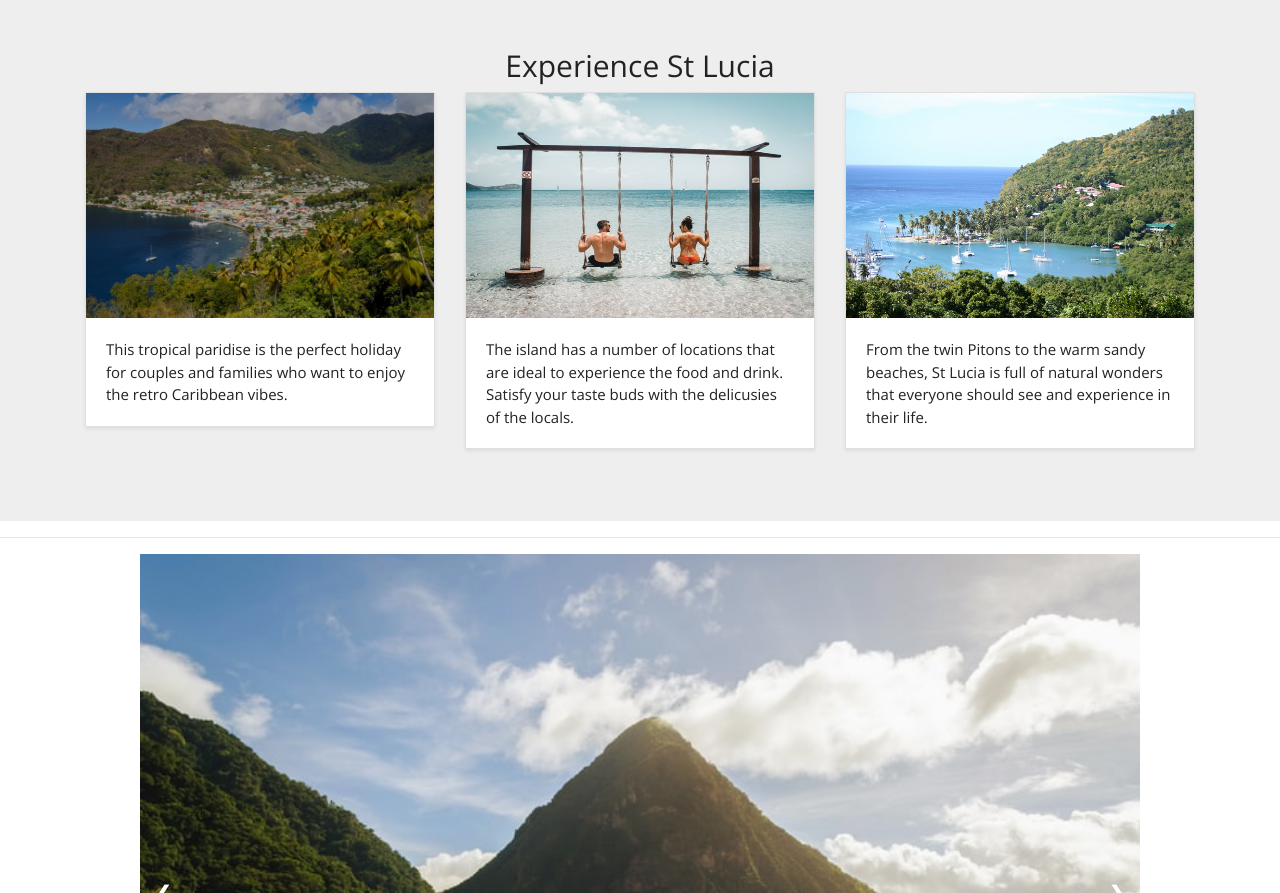
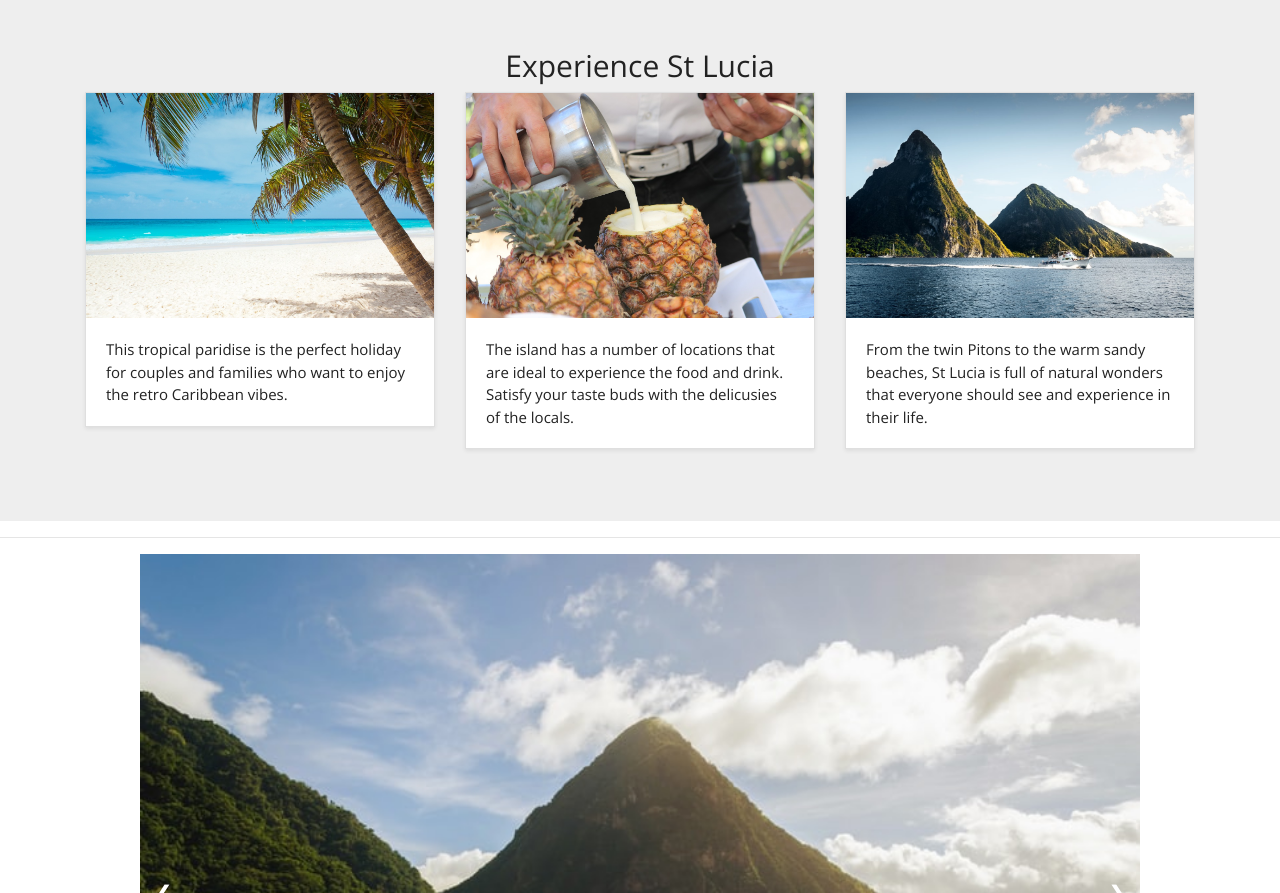
Before and after one commit to katerinaelsasser/st-lucia, a plain HTML site: page index.html in a window 1280 px wide. Shown: the part 902-1795 px from the top of the page. Drawn offline with nearby package versions, Linux system fonts and the light colour scheme; some packages are replaced by stand-ins of ours.

Commit message:
adding new images to the experience section

```diff
--- a/index.html
+++ b/index.html
@@ -33,7 +33,7 @@
       <div class="row">
         <div class="col-md-4">
           <div class="card mb-4 shadow-sm">
-            <img class="bd-placeholder-img card-img-top" width="100%" height="225" src="assets/images/gallery/location-photo-3.jpg" xmlns="http://www.w3.org/2000/svg" preserveAspectRatio="xMidYMid slice" focusable="false" role="img" aria-label="Placeholder: Thumbnail"><title>Placeholder</title><rect width="100%" height="100%" fill="#55595c"/>
+            <img class="bd-placeholder-img card-img-top" width="100%" height="225" src="assets/images/experience/experience-photo-1.jpg" xmlns="http://www.w3.org/2000/svg" preserveAspectRatio="xMidYMid slice" focusable="false" role="img" aria-label="Placeholder: Thumbnail"><title>Placeholder</title><rect width="100%" height="100%" fill="#55595c"/>
             <div class="card-body">
               <p class="card-text">This tropical paridise is the perfect holiday for couples and families who want to enjoy the retro Caribbean vibes.</p>
             </div>
@@ -41,7 +41,7 @@
         </div>
         <div class="col-md-4">
           <div class="card mb-4 shadow-sm">
-            <img class="bd-placeholder-img card-img-top" width="100%" height="225" src="assets/images/gallery/location-photo-4.jpg" xmlns="http://www.w3.org/2000/svg" preserveAspectRatio="xMidYMid slice" focusable="false" role="img" aria-label="Placeholder: Thumbnail"><title>Placeholder</title><rect width="100%" height="100%" fill="#55595c"/>
+            <img class="bd-placeholder-img card-img-top" width="100%" height="225" src="assets/images/experience/experience-photo-2.jpg" xmlns="http://www.w3.org/2000/svg" preserveAspectRatio="xMidYMid slice" focusable="false" role="img" aria-label="Placeholder: Thumbnail"><title>Placeholder</title><rect width="100%" height="100%" fill="#55595c"/>
             <div class="card-body">
               <p class="card-text">The island has a number of locations that are ideal to experience the food and drink. Satisfy your taste buds with the delicusies of the locals.</p>
             </div>
@@ -49,7 +49,7 @@
         </div>
         <div class="col-md-4">
           <div class="card mb-4 shadow-sm">
-            <img class="bd-placeholder-img card-img-top" width="100%" height="225" src="assets/images/gallery/location-photo-7.jpg" xmlns="http://www.w3.org/2000/svg" preserveAspectRatio="xMidYMid slice" focusable="false" role="img" aria-label="Placeholder: Thumbnail"><title>Placeholder</title><rect width="100%" height="100%" fill="#55595c"/>
+            <img class="bd-placeholder-img card-img-top" width="100%" height="225" src="assets/images/experience/experience-photo-3.jpg" xmlns="http://www.w3.org/2000/svg" preserveAspectRatio="xMidYMid slice" focusable="false" role="img" aria-label="Placeholder: Thumbnail"><title>Placeholder</title><rect width="100%" height="100%" fill="#55595c"/>
             <div class="card-body">
               <p class="card-text">From the twin Pitons to the warm sandy beaches, St Lucia is full of natural wonders that everyone should see and experience in their life.</p>
             </div>
```
Also changed, not shown: assets/images/experience/experience-photo-1.jpg (added), assets/images/experience/experience-photo-2.jpg (added), assets/images/experience/experience-photo-3.jpg (added).
